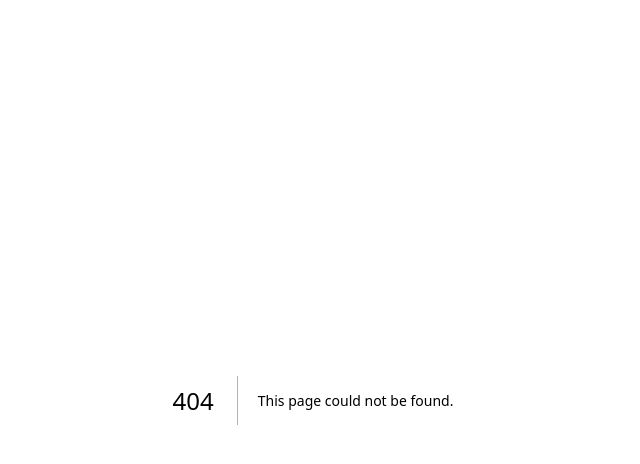
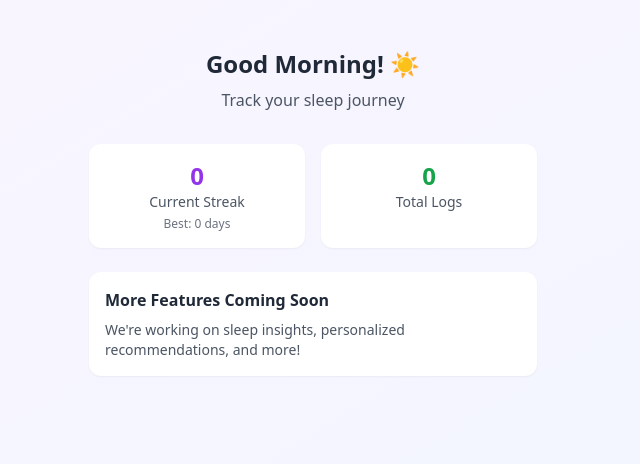
Before and after one commit to Marcus-SS/sleep-juicy-app, a Next.js app: page /dashboard in a window 1280 px wide. Before the commit this address had no page. Shown: the top 464 px of the page, without its empty margins (327-967 px from the left). Built offline with nearby package versions, Linux system fonts and the light colour scheme.

Commit message:
Add dashboard and coach pages

```diff
--- /dev/null
+++ b/src/pages/coach/index.tsx
@@ -0,0 +1,31 @@
+import { NextPage } from 'next'
+
+const Coach: NextPage = () => {
+  return (
+    <div className="min-h-screen bg-gradient-to-br from-purple-50 to-blue-50 p-4">
+      <div className="max-w-md mx-auto">
+        <div className="text-center mb-8 pt-8">
+          <h1 className="text-2xl font-bold text-gray-800 mb-2">Sleep Juicy AI Coach</h1>
+          <p className="text-gray-600">Your personal sleep advisor</p>
+        </div>
+
+        <div className="bg-white rounded-xl p-6 shadow-sm">
+          <div className="text-center">
+            <div className="text-4xl mb-4">🤖</div>
+            <h3 className="font-semibold text-gray-800 mb-2">AI Coach Coming Soon</h3>
+            <p className="text-sm text-gray-600 mb-4">
+              Our AI sleep coach is being trained to provide personalized sleep advice and insights.
+            </p>
+            <div className="bg-purple-50 rounded-lg p-4">
+              <p className="text-sm text-purple-700">
+                "Hello! I'm Luna, your AI sleep coach. I'm here to help you improve your sleep quality and establish healthy sleep habits. How can I assist you today?"
+              </p>
+            </div>
+          </div>
+        </div>
+      </div>
+    </div>
+  )
+}
+
+export default Coach
--- /dev/null
+++ b/src/pages/dashboard/index.tsx
@@ -0,0 +1,40 @@
+import { NextPage } from 'next'
+
+const Dashboard: NextPage = () => {
+  return (
+    <div className="min-h-screen bg-gradient-to-br from-purple-50 to-blue-50 p-4">
+      <div className="max-w-md mx-auto">
+        <div className="text-center mb-8 pt-8">
+          <h1 className="text-2xl font-bold text-gray-800 mb-2">Good Morning! ☀️</h1>
+          <p className="text-gray-600">Track your sleep journey</p>
+        </div>
+
+        <div className="grid grid-cols-2 gap-4 mb-6">
+          <div className="bg-white rounded-xl p-4 shadow-sm">
+            <div className="text-center">
+              <div className="text-2xl font-bold text-purple-600">0</div>
+              <div className="text-sm text-gray-600">Current Streak</div>
+              <div className="text-xs text-gray-500 mt-1">Best: 0 days</div>
+            </div>
+          </div>
+
+          <div className="bg-white rounded-xl p-4 shadow-sm">
+            <div className="text-center">
+              <div className="text-2xl font-bold text-green-600">0</div>
+              <div className="text-sm text-gray-600">Total Logs</div>
+            </div>
+          </div>
+        </div>
+
+        <div className="bg-white rounded-xl p-4 shadow-sm">
+          <h3 className="font-semibold text-gray-800 mb-2">More Features Coming Soon</h3>
+          <p className="text-sm text-gray-600">
+            We're working on sleep insights, personalized recommendations, and more!
+          </p>
+        </div>
+      </div>
+    </div>
+  )
+}
+
+export default Dashboard
```
